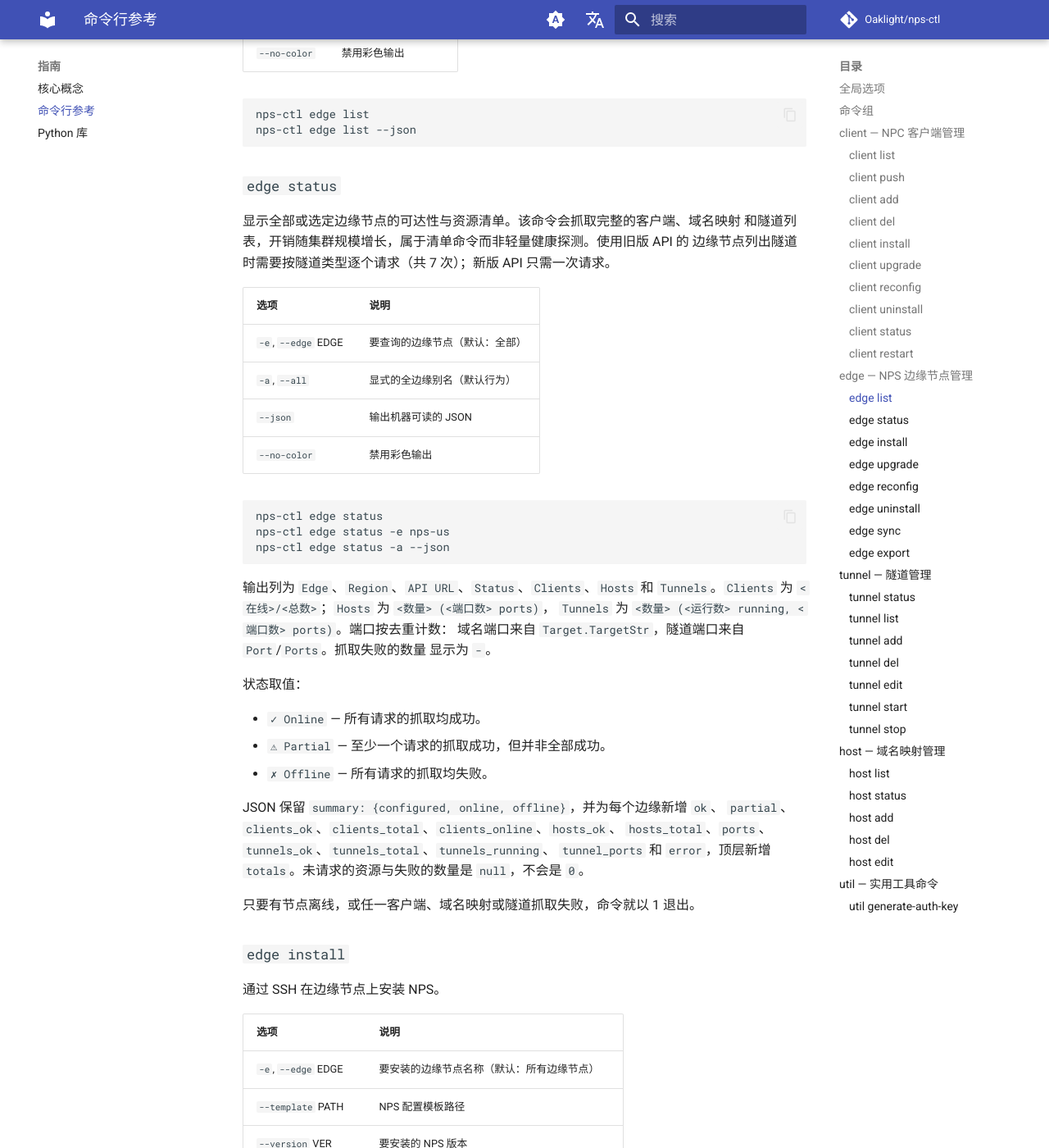
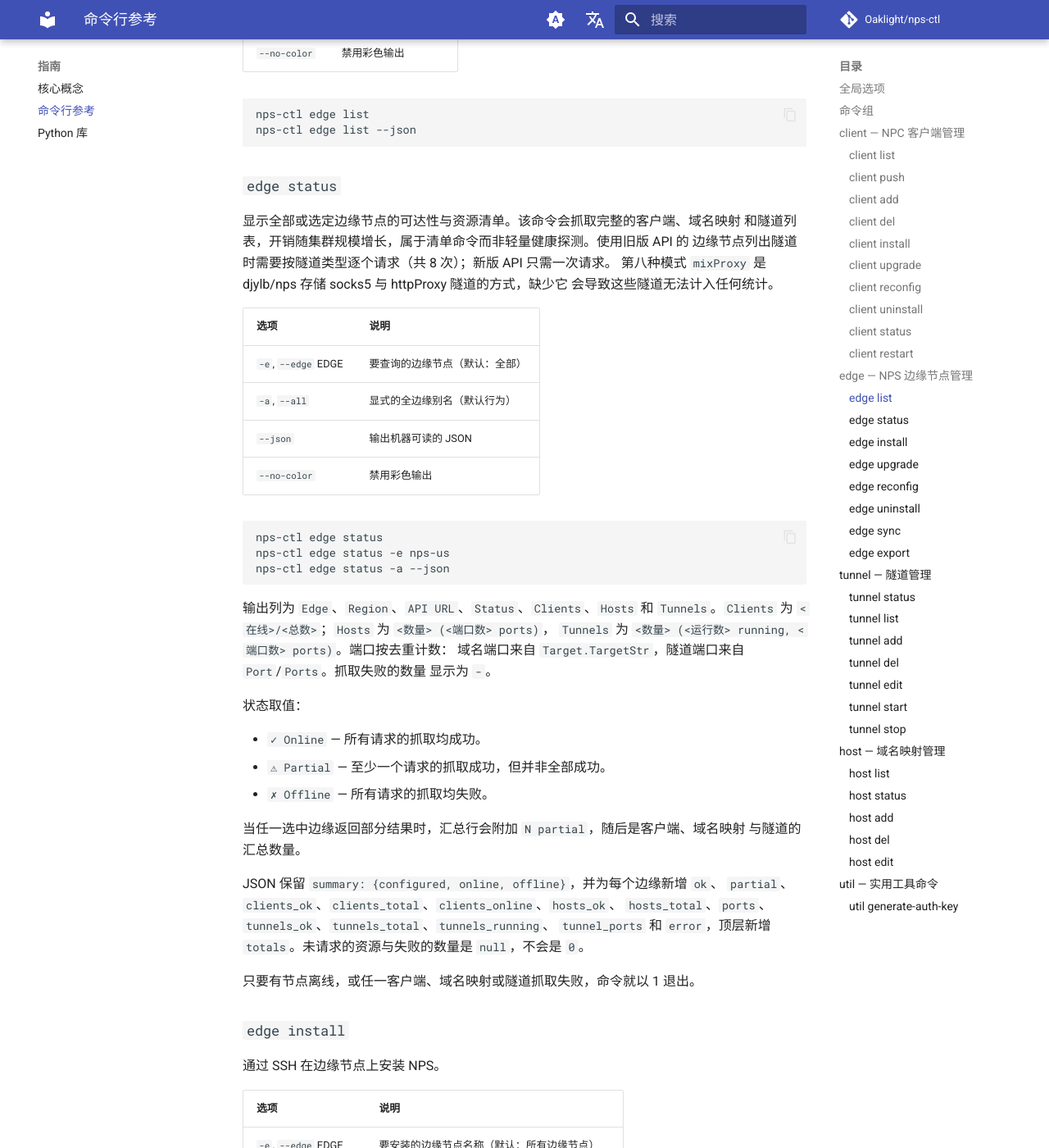
Before and after one commit to Oaklight/nps-ctl, an MkDocs documentation site: the page built from docs/guides/cli.md, in a window 1280 px wide and 1400 px high, scrolled down 6164 px. Shown: the whole window at 82% size. Built offline with MkDocs 1.6.1 and Material for MkDocs 9.7.7, drawn with Linux system fonts in a browser that asks for light colours; comment, search, counter and statistics services are not loaded; some of the changed text lies outside the part shown.

Commit message:
docs: document mixProxy coverage and status footer totals

````diff
--- a/docs/guides/cli.md
+++ b/docs/guides/cli.md
@@ -220,7 +220,9 @@ nps-ctl edge list --json
 
 显示全部或选定边缘节点的可达性与资源清单。该命令会抓取完整的客户端、域名映射
 和隧道列表，开销随集群规模增长，属于清单命令而非轻量健康探测。使用旧版 API 的
-边缘节点列出隧道时需要按隧道类型逐个请求（共 7 次）；新版 API 只需一次请求。
+边缘节点列出隧道时需要按隧道类型逐个请求（共 8 次）；新版 API 只需一次请求。
+第八种模式 `mixProxy` 是 djylb/nps 存储 socks5 与 httpProxy 隧道的方式，缺少它
+会导致这些隧道无法计入任何统计。
 
 | 选项 | 说明 |
 | --- | --- |
@@ -246,6 +248,9 @@ nps-ctl edge status -a --json
 - `✓ Online` — 所有请求的抓取均成功。
 - `⚠ Partial` — 至少一个请求的抓取成功，但并非全部成功。
 - `✗ Offline` — 所有请求的抓取均失败。
+
+当任一选中边缘返回部分结果时，汇总行会附加 `N partial`，随后是客户端、域名映射
+与隧道的汇总数量。
 
 JSON 保留 `summary: {configured, online, offline}`，并为每个边缘新增 `ok`、
 `partial`、`clients_ok`、`clients_total`、`clients_online`、`hosts_ok`、
@@ -380,8 +385,9 @@ nps-ctl tunnel status -a --json
 
 输出列为 `Edge`、`Region`、`Status`、`Clients`、`Tunnels`、`Running` 和
 `Ports`。`Clients` 为 `<在线>/<总数>`；`Ports` 统计 `Port`/`Ports` 中不同的
-服务端端口（自动分配或无效端口会被忽略）。该命令不抓取域名映射，因此 JSON 中
-的域名计数为 `null`。
+服务端端口，端口范围按服务端 `common.GetPorts` 的规则展开（包括交换倒序范围）。
+自动分配或无效端口会被忽略。所有隧道模式都会计入，包括 djylb/nps 上的
+`mixProxy`。该命令不抓取域名映射，因此 JSON 中的域名计数为 `null`。
 
 仅当所有选定边缘的客户端与隧道抓取均成功时退出码为 0；任一抓取或配置失败
 （包括未知的 `-e`）为 1；同时使用 `-e` 和 `-a` 为 2。
@@ -551,8 +557,9 @@ nps-ctl host status -a --json
 ```
 
 输出列为 `Edge`、`Region`、`Status`、`Clients`、`Hosts` 和 `Ports`，状态与
-数量规则与 `edge status` 相同。汇总行报告在线边缘数、在线/总客户端数、域名
-映射数和不同目标端口数。未知数量在表格中显示为 `-`，在 JSON 中为 `null`。
+数量规则与 `edge status` 相同。汇总行报告在线边缘数（适用时附加 `N partial`）、
+在线/总客户端数、域名映射数和不同目标端口数；错误行以 `✗` 为前缀。未知数量在
+表格中显示为 `-`，在 JSON 中为 `null`。
 
 仅当每个所选边缘的客户端与域名映射抓取都成功时命令才以 0 退出；任何抓取或
 配置失败（包括未知的 `-e`）退出 1；同时使用 `-e` 和 `-a` 退出 2。
````
Also changed, not shown: docs/changelog.md (+4 -0 lines), docs/guides/library.md (+2 -1 lines), docs/reference/api.md (+1 -1 lines).
